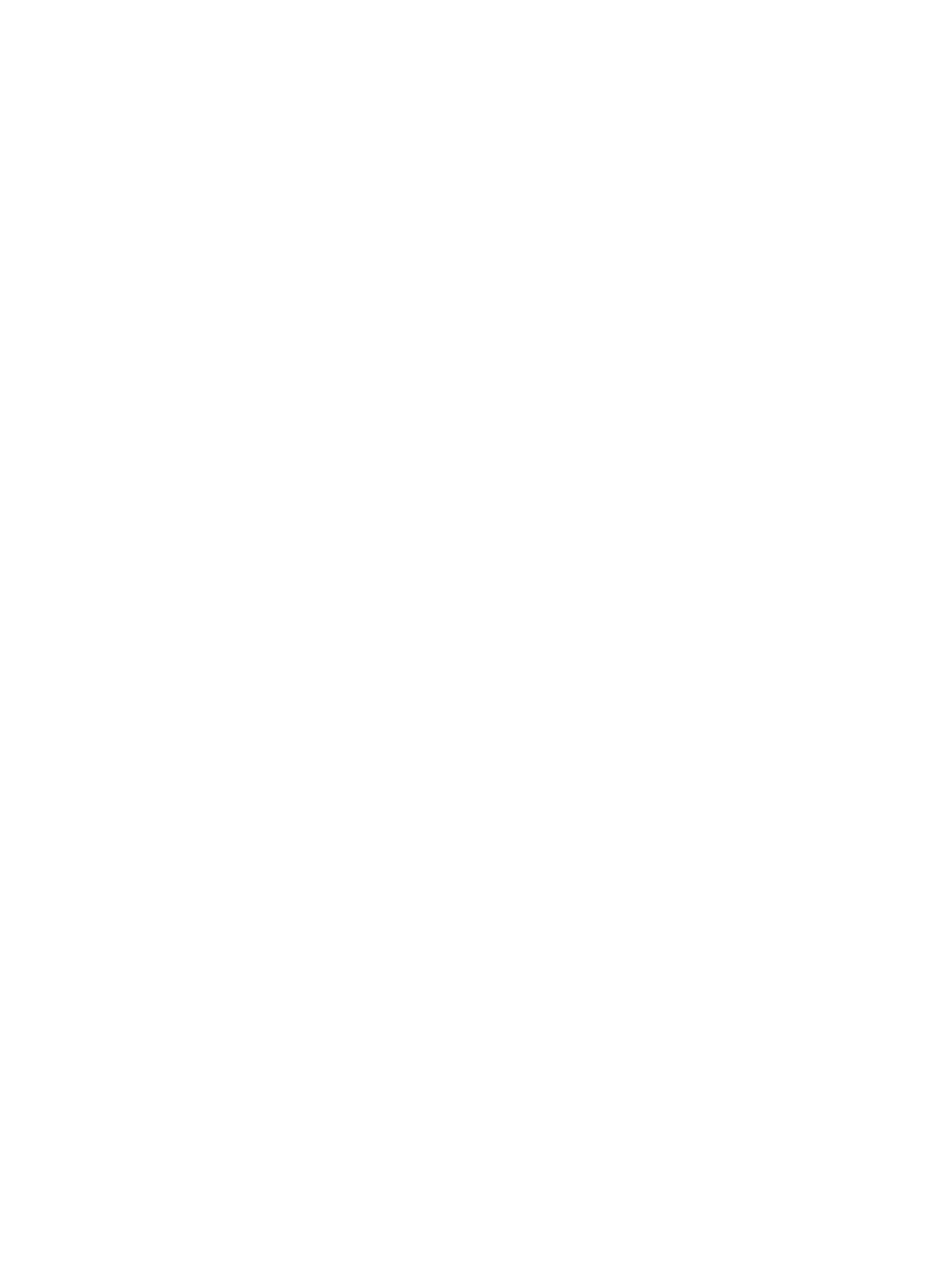
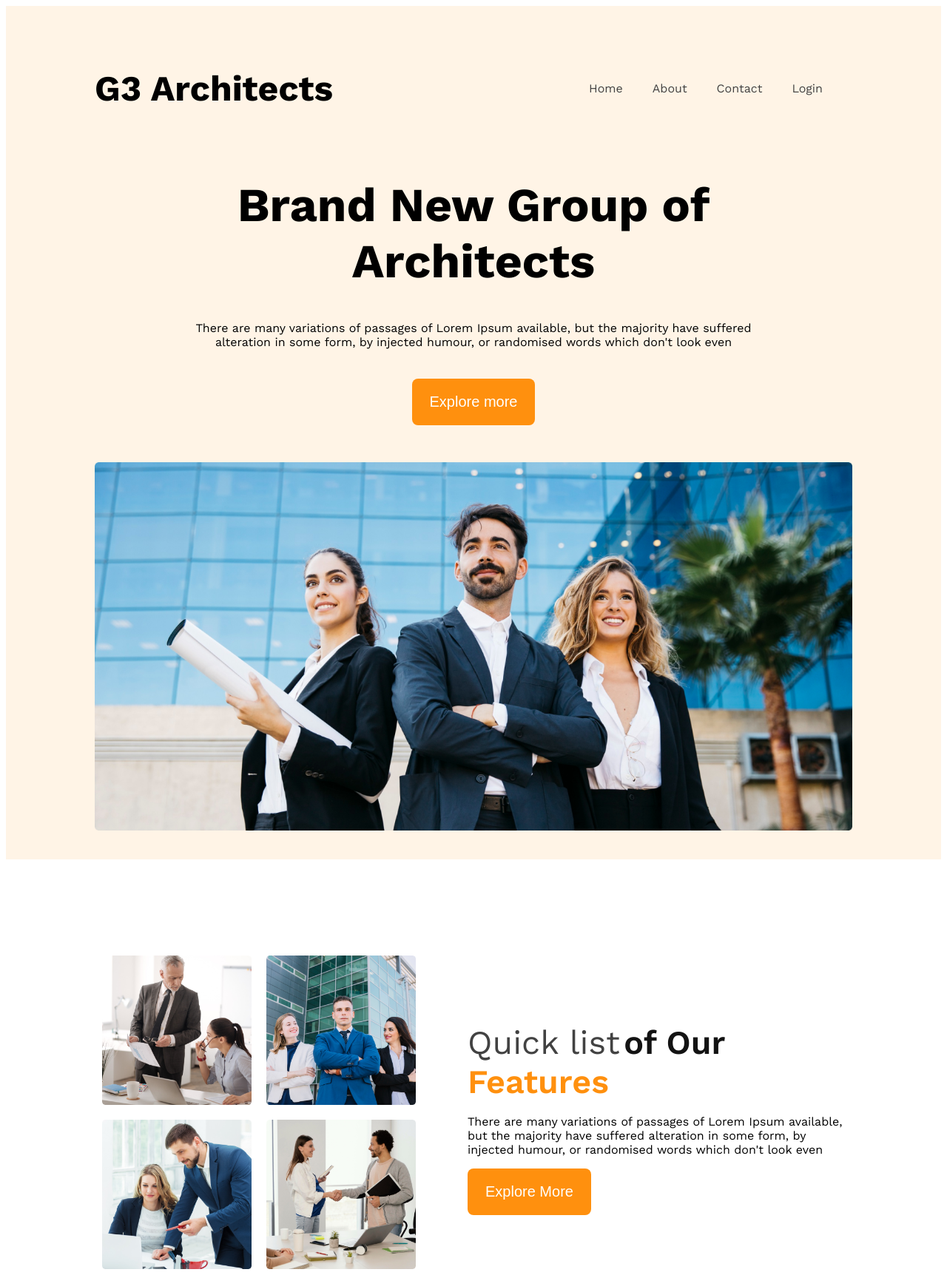
Before and after one commit to rifat-54/Architect-website, a plain HTML site: page index.html in a window 1280 px wide. Shown: the whole page at 74% size. Before the commit the page ends 800 px from the top, so only its background shows below. Drawn offline with nearby package versions, Linux system fonts and the light colour scheme.

Commit message:
added freature section

```diff
--- a/index.html
+++ b/index.html
@@ -6,7 +6,45 @@
     <title>Architect website</title>
     <link rel="stylesheet" href="style/style.css">
 </head>
-<body>
+<body class="work-sans-front">
+    <header class="primary-bg">
+        <nav class="navber display">
+            <h3 class="brand">G3 Architects</h3>
+            <ul class="nav-title display">
+                <li class="nav-list"><a href="" class="menu gray">Home</a></li>
+                <li class="nav-list"><a href="" class="menu gray">About</a></li>
+                <li class="nav-list"><a href="" class="menu gray">Contact</a></li>
+                <li class="nav-list"><a href="" class="menu gray">Login</a></li>
+            </ul>
+        </nav>
+        <div class="banner">
+            <div class="banner-content">
+                <h1 class="banner-title">Brand New
+                    Group of Architects
+                    </h1>
+                    <p class="banner-description">There are many variations of passages of Lorem Ipsum available, but the majority have suffered alteration in some form, by injected humour, or randomised words which don't look even</p>
+                    <button class="btn-primary">Explore more</button>
+            </div>
+                <img src="images/banner.png" alt="">
+        </div>
+    </header>
+    <main>
+        <section class="freature-container">
+            <div class="freature-image">
+                <img src="images/team1.png" alt="discussing the tream member">
+                <img src="images/team2.png" alt="discussing the tream member">
+                <img src="images/team3.png" alt="discussing the tream member">
+                <img src="images/team4.png" alt="discussing the tream member">
+            </div>
+            <div class="freature">
+                <h3 class="freature-title"><span id="quick-list" class="gray">Quick list</span> <span id="our" class="dark-1">of Our</span> <span id="freature">Features</span></h3>
+                <p class="freature-description">There are many variations of passages of Lorem Ipsum available, but the majority have suffered alteration in some form, by injected humour, or randomised words which don't look even</p>
+                <button class="btn-primary">Explore More</button>
+            </div>
+        </section>
+    </main>
+    <footer>
 
+    </footer>
 </body>
 </html>
--- a/style/style.css
+++ b/style/style.css
@@ -0,0 +1,134 @@
+@import url('https://fonts.googleapis.com/css2?family=Work+Sans:ital,wght@0,100..900;1,100..900&display=swap');
+
+.work-sans-front{
+    font-family: "Work Sans", sans-serif;
+    font-optical-sizing: auto;
+    font-weight: 400;
+    font-style: normal;
+  }
+
+  /* share style */
+  .display{
+    display: flex;
+  }
+  .banner , .navber{
+    max-width: 1440px;
+    margin: 0 auto;
+  }
+  .btn-primary{
+    font-size: 1.25rem;
+    padding: 20px 24px;
+    background-color:#FF900E;
+    color:white;
+    border: none;
+    border-radius: 8px;
+
+  }
+  main{
+    max-width: 1440px;
+    margin: 0 auto;
+    padding: 0 130px;
+  }
+ section{
+
+    margin-top: 130px;
+ }
+  /* share color */
+  .gray{
+    color: #424242;
+  }
+  .primary-bg{
+    background-color: rgba(255, 144, 14, 0.1);
+ }
+ .dark-1{
+    color:rgba(19, 19, 19, 1);
+ }
+  /* hader */
+        header{
+            padding: 35px 120px;
+        }
+
+
+  /* nav */
+ .brand{
+    font-size: 3rem;
+    font-weight: 700;
+ }
+  .navber{
+    justify-content: space-between;
+    align-items: center;
+  }
+  .nav-list{
+    list-style: none;
+    margin-right: 40px;
+  }
+  .nav-list a{
+    text-decoration: none;
+  }
+  /* banner */
+
+  .banner-content{
+    max-width: 800px;
+    margin: 0 auto;
+    text-align: center;
+    margin-bottom: 50px;
+  }
+  img{
+    width: 100%;
+  }
+
+  .banner-title{
+    font-size: 4rem;
+    font-weight: 700;
+  }
+  .banner-description{
+    margin-bottom: 40px;
+  }
+
+  /* responsive for movile */
+
+ @media screen and (max-width:576px) {
+    .navber , .banner{
+        flex-direction: column;
+    }
+    .nav-title{
+        flex-direction: column;
+        gap: 10px;
+    }
+    header{
+        margin: 0;
+        padding: 0;
+    }
+ }
+
+ /* freature  */
+
+ .freature{
+    max-width: 510px;
+    margin-left: 70px;
+ }
+
+ .freature-container{
+
+    display: flex;
+    align-items: center;
+ }
+ .freature-image{
+    display: grid;
+    grid-template-columns: repeat(2,1fr);
+    gap: 20px;
+
+ }
+ #quick-list{
+    font-size: 2.8rem;
+    font-weight: 400;
+ }
+ #our{
+    font-size:2.8rem;
+    font-weight: 600;
+ }
+ #freature{
+    color: #FF900E;
+    font-size: 2.8rem;
+    font-weight: 600;
+ }
```
